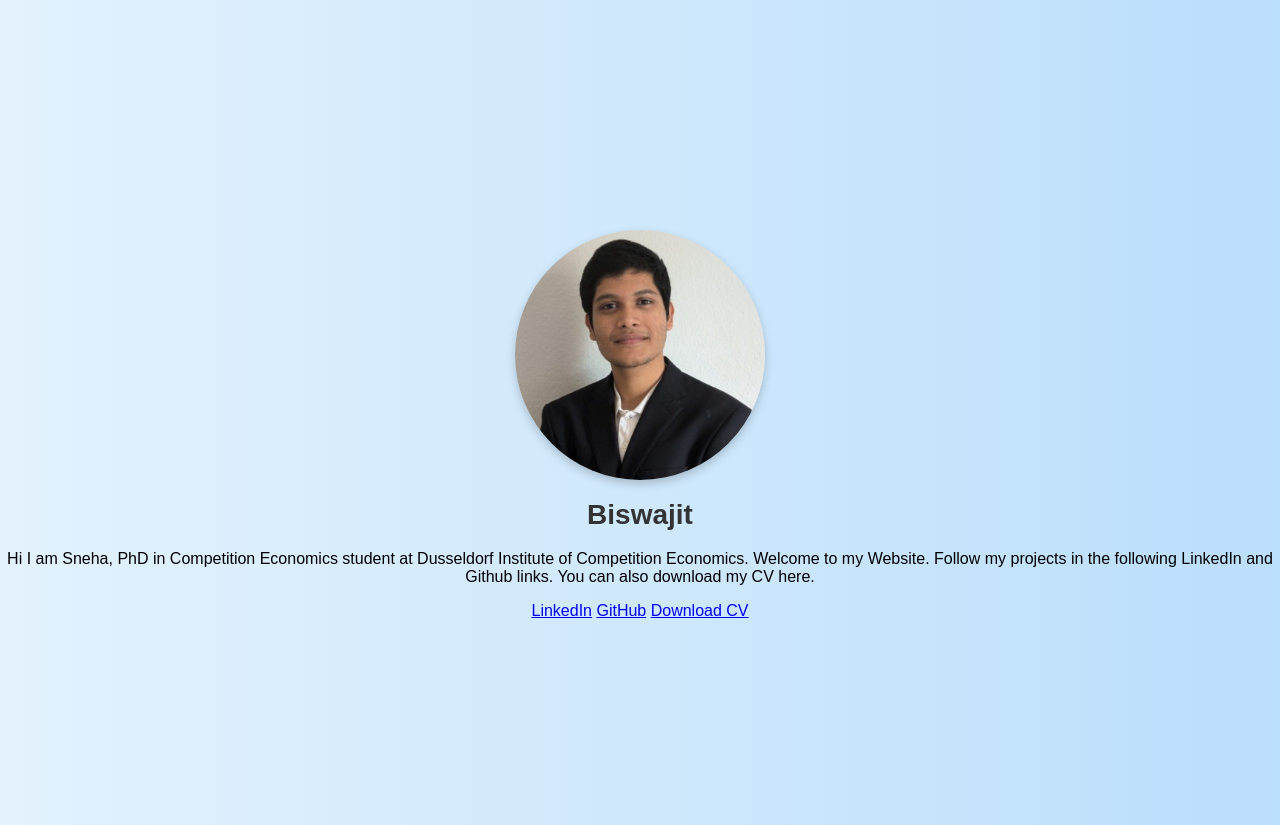
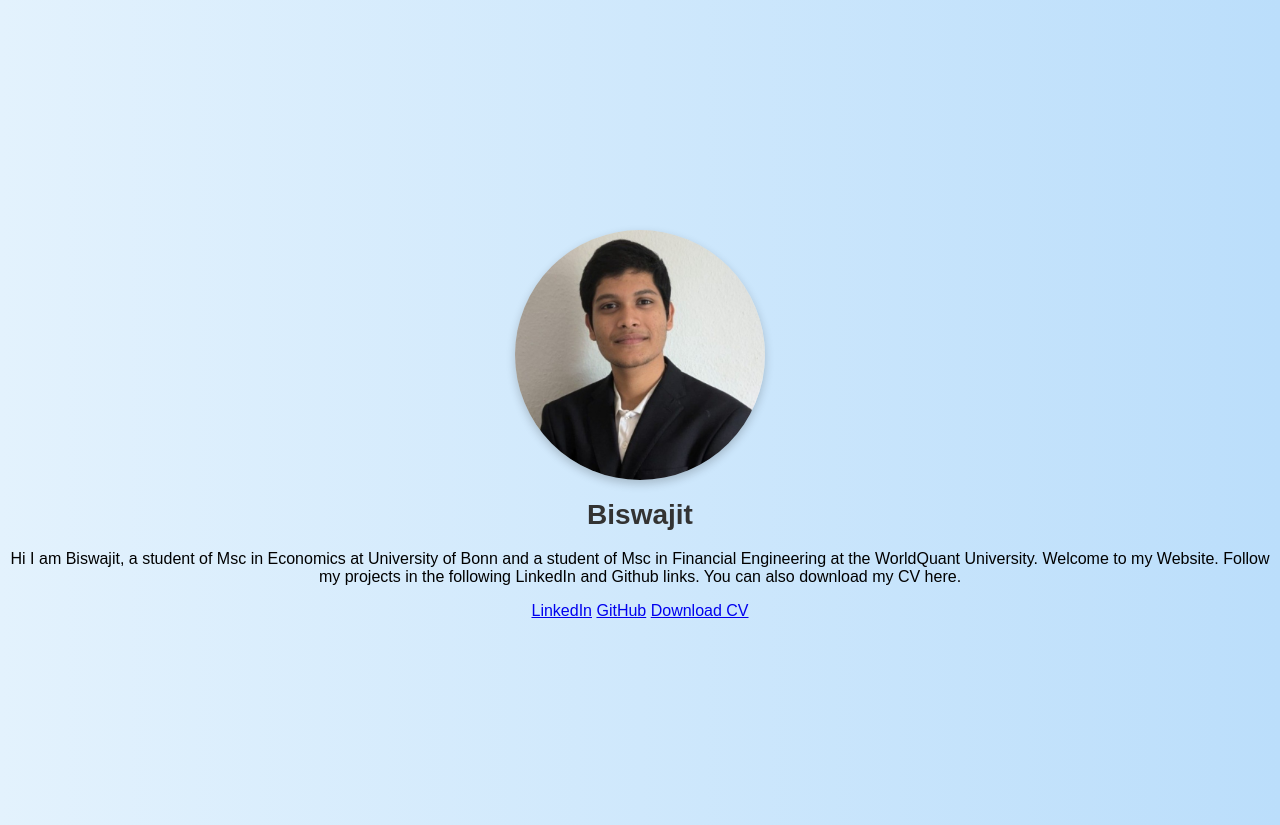
Before and after one commit to Palit2308/Starter-Website-Trial, a plain HTML site: page palit.html in a window 1280 px wide. Drawn offline with Linux system fonts and the light colour scheme.

Commit message:
Update palit.html

```diff
--- a/palit.html
+++ b/palit.html
@@ -12,7 +12,7 @@
         <img src="pic10.jpeg" alt="Your Profile Picture" class="profile-pic">
         <div class="bio">
             <h1>Biswajit</h1>
-            <p>Hi I am Sneha,  PhD in Competition Economics student at Dusseldorf Institute of Competition Economics. Welcome to my Website. Follow my projects in the following LinkedIn and Github links. You can also download my CV here.</p>
+            <p>Hi I am Biswajit, a student of Msc in Economics at University of Bonn and a student of Msc in Financial Engineering at the WorldQuant University. Welcome to my Website. Follow my projects in the following LinkedIn and Github links. You can also download my CV here.</p>
             <div class="links">
                 <a href="https://www.linkedin.com/in/biswajit-palit-6290a7132/" target="_blank" class="btn">LinkedIn</a>
                 <a href="https://github.com/Palit2308?tab=repositories" target="_blank" class="btn">GitHub</a>
```
